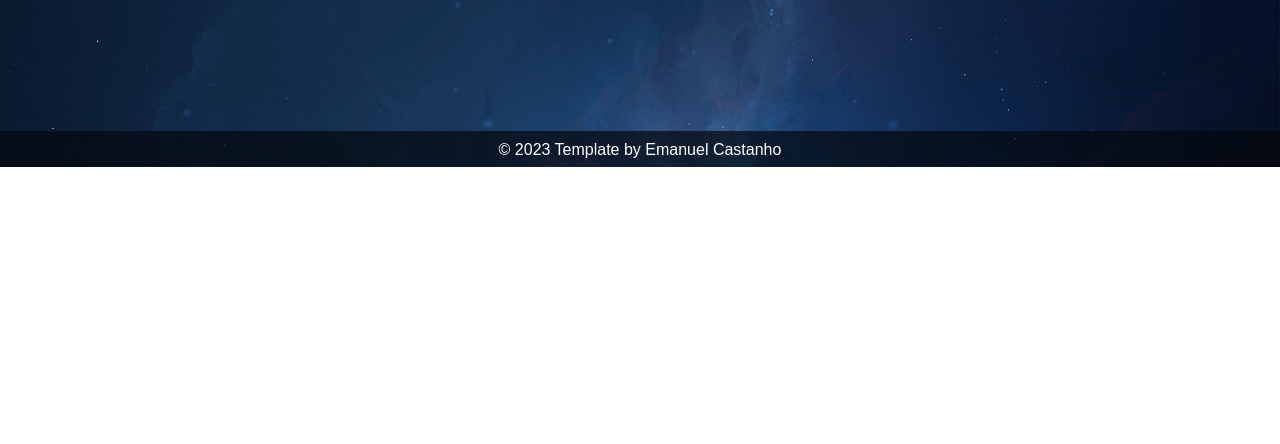
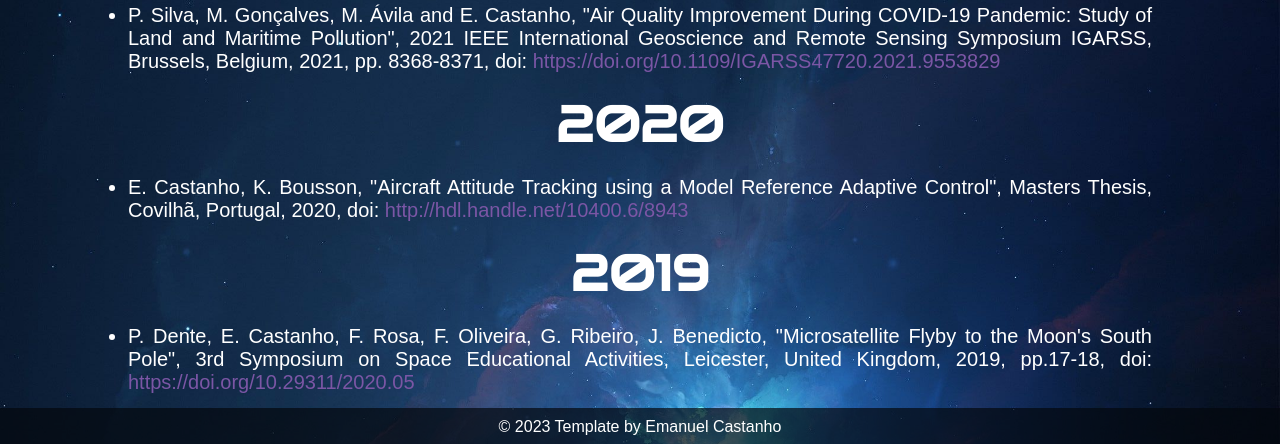
Before and after one commit to EmanuelCastanho/EmanuelCastanho.github.io, a plain HTML site: page publications.html in a window 1280 px wide. Shown: the part 633-1077 px from the top of the page. Before the commit the page ends 800 px from the top, so only its background shows below. Drawn offline with Linux system fonts and the light colour scheme.

Commit message:
Added publications page

```diff
--- a/css/style.css
+++ b/css/style.css
@@ -118,8 +118,9 @@ body{
 	filter: invert(1);
 }
 
-.about-me a:visited{
-	color: #7b56a5
+.about-me a{
+	color: #7b56a5;
+	text-decoration: none;
 }
 
 .location{
@@ -217,14 +218,30 @@ width: 300px;
 
 /* Publications section */
 .container-publ{
-	display: flex;
 	padding-top: 70px;
 	padding-bottom: 30px;
-	padding-right: 90px;
-	padding-left: 90px;
+	width: 80%;
+    margin: 0 auto;
+}
 
+.container-publ h1{
+	font-family: 'Audiowide', cursive;
+	text-align: center;
 	color: white;
-	font-size: 60px;
+	font-size: 50px;
+}
+
+.container-publ ul{
+	color: white;
+	text-align: justify;
+	padding: 20px 0;
+	font-size: 40px;
+	font-size: 20px;
+}
+
+.container-publ a{
+	text-decoration: none;
+	color: #7b56a5;
 }
 
 
--- a/publications.html
+++ b/publications.html
@@ -25,7 +25,24 @@
         </div>
 
         <div class="container-publ">
-            <p>🏗️ Working on it!</p>
+            <h1>2022</h1>
+            <ul>
+                <li>M. Tieppo, E. Pereira, L. Garcia, M. Rolim, E. Castanho, A. Matos, A. Silva, B. Ferreira, M. Pascoal, E. Almeida, F. Costa, F. Zabel, J. Faria, J. Azevedo, J. Alves, J. Moutinho, L. Gonçalves, M. Martins, N. Cruz, N. Abreu, P. Silva, R. Viegas, S. Jesus, T. Chen, T. Miranda, A. Papalia, D. Hart, J. Leonard, M. Haji, O. de Weck, P. Godart, P. Lermusiaux, "Submarine Cables as Precursors of Persistent Systems for Large Scale Oceans Monitoring and Autonomous Underwater Vehicles Operation", OCEANS 2022, Hampton Roads, USA, pp. 1-7, doi: <a href="https://doi.org/10.1109/OCEANS47191.2022.9977360" target="_blank">https://doi.org/10.1109/OCEANS47191.2022.9977360</a></li>
+                <li>S. Prendergast, C. Payne, M. Lifson, C. Haughwout, M. Tieppo, P. Figueiredo, A. Guerra, A. Costa, H. Magalhães, T. Hormigo, F. Câmara, C. Mano, P. Pinheiro, A. Harvey, B. Macena, L. Azevedo, M. Martin, T. Miranda, E. Pereira, J. Faria, I. Castelão, C. Cecilio, E. Castanho, K. Cahoy, M. Coutinho, H. Silva, J. Fontes, "AEROS: Oceanographic Hyperspectral Imaging and Argos-Tracking CubeSat", 73rd International Astronautical Congress 2022, Paris, France, doi: <a href="https://doi.org/10.48550/ARXIV.2211.05124" target="_blank">https://doi.org/10.48550/ARXIV.2211.05124</a></li>
+                <li>R. Santos, O. Bertolami, E. Castanho, P. Silva, A. Costa, A. Guerra, M. Arantes, M. Martin, P. Figueiredo, C. Cecilio, I. Castelão, L. Azevedo, J. Faria, H. Silva, J. Fontes, S. Prendergast, M. Tieppo, E. Pereira, T. Miranda, T. Hormigo, K. Cahoy, C. Haughwout, M. Lifson, C. Payne, "The AEROS ocean observation mission and its CubeSat pathfinder", The 4S Symposium 2022, Vilamoura, Portugal, doi: <a href="https://doi.org/10.48550/ARXIV.2211.05008" target="_blank">https://doi.org/10.48550/ARXIV.2211.05008</a></li>
+            </ul>
+            <h1>2021</h1>
+            <ul>
+                <li>P. Silva, M. Gonçalves, M. Ávila and E. Castanho, "Air Quality Improvement During COVID-19 Pandemic: Study of Land and Maritime Pollution", 2021 IEEE International Geoscience and Remote Sensing Symposium IGARSS, Brussels, Belgium, 2021, pp. 8368-8371, doi: <a href="https://doi.org/10.1109/IGARSS47720.2021.9553829" target="_blank">https://doi.org/10.1109/IGARSS47720.2021.9553829</a></li>
+            </ul>
+            <h1>2020</h1>
+            <ul>
+                <li>E. Castanho, K. Bousson, "Aircraft Attitude Tracking using a Model Reference Adaptive Control", Masters Thesis, Covilhã, Portugal, 2020, doi: <a href="http://hdl.handle.net/10400.6/8943" target="_blank">http://hdl.handle.net/10400.6/8943</a></li>
+            </ul>
+            <h1>2019</h1>
+            <ul>
+                <li>P. Dente, E. Castanho, F. Rosa, F. Oliveira, G. Ribeiro, J. Benedicto, "Microsatellite Flyby to the Moon's South Pole", 3rd Symposium on Space Educational Activities, Leicester, United Kingdom, 2019, pp.17-18, doi: <a href="https://doi.org/10.29311/2020.05" target="_blank">https://doi.org/10.29311/2020.05</a></li>
+            </ul>
         </div>
 
         <div class="footer">
```
Also changed, not shown: images/publications/dummy.jpg (deleted). Lines whose indentation alone changed are shown as unchanged.
